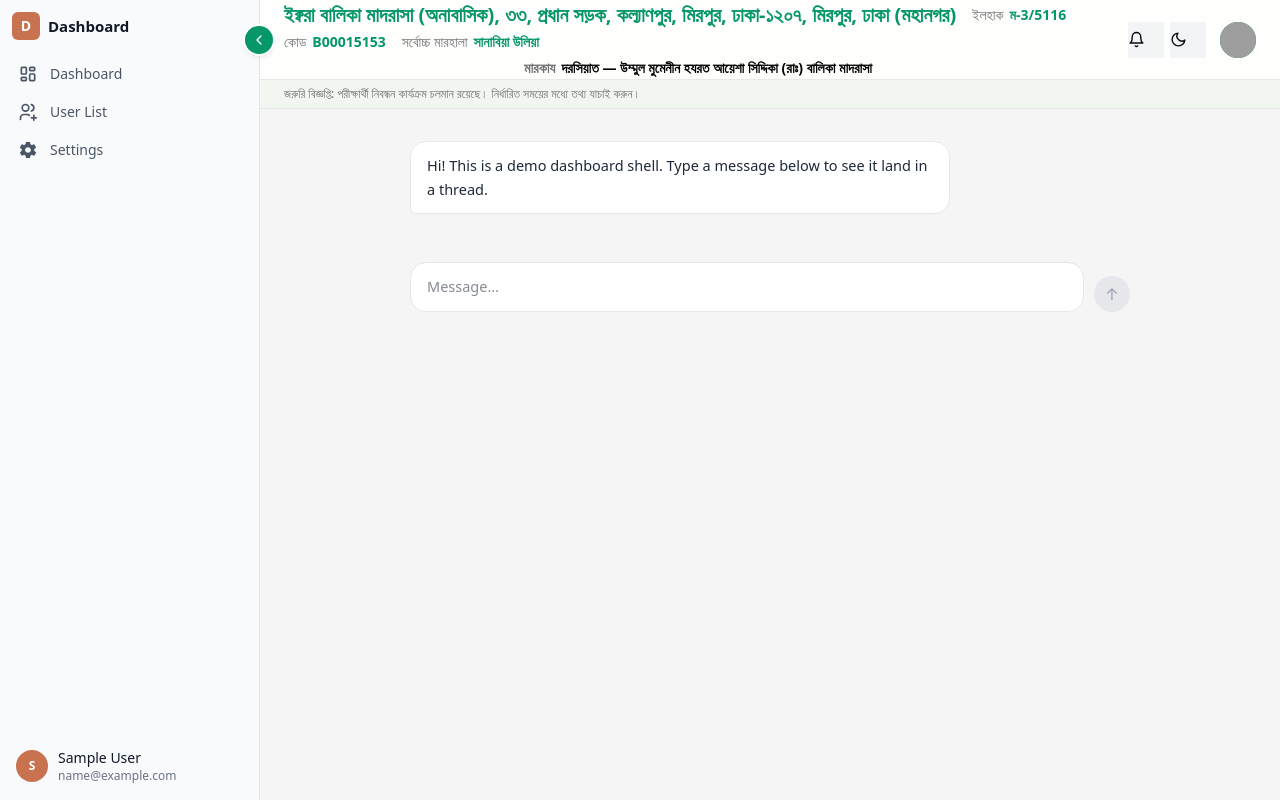
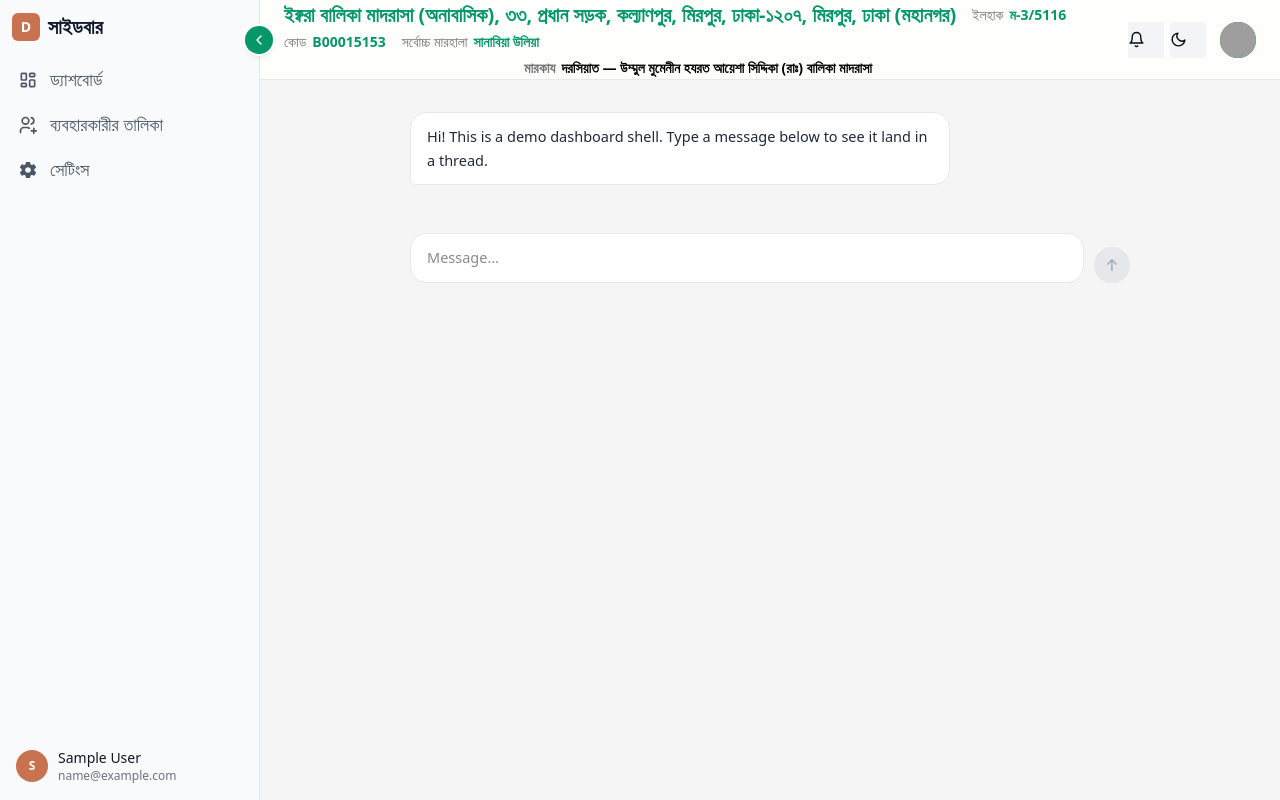
Before and after one commit to MdEmonProjects/employee-management-frontend, a React (Vite) app: page /dashboard in a window 1280 px wide. Built offline with nearby package versions, Linux system fonts and the light colour scheme; sample sign-in values are in the browser's storage; grey boxes are pictures that could not be loaded; a web font is replaced by a local one.

Commit message:
fixing dashboard

```diff
--- a/src/components/DashboardLayout.jsx
+++ b/src/components/DashboardLayout.jsx
@@ -161,9 +161,9 @@ export default function DashboardLayout() {
                 </div>
               </div>
             </header>
-            <div className="overflow-hidden border-b border-border/50 bg-section-header px-3 py-1.5 text-xs text-muted sm:px-6">
+            {/* <div className="overflow-hidden border-b border-border/50 bg-section-header px-3 py-1.5 text-xs text-muted sm:px-6">
               <p className="truncate font-bengali">জরুরি বিজ্ঞপ্তি: পরীক্ষার্থী নিবন্ধন কার্যক্রম চলমান রয়েছে। নির্ধারিত সময়ের মধ্যে তথ্য যাচাই করুন।</p>
-            </div>
+            </div> */}
           </div>
 
           <main className="min-h-0 flex-1 bg-dashboard-workspace">
--- a/src/components/Sidebar/Sidebar.jsx
+++ b/src/components/Sidebar/Sidebar.jsx
@@ -88,7 +88,7 @@ export default function Sidebar() {
       <div className="flex items-center gap-2 p-3">
         <div className={`flex flex-1 items-center gap-2 ${sidebarCollapsed ? 'md:justify-center' : ''}`}>
           <div className="flex h-7 w-7 flex-shrink-0 items-center justify-center rounded-md bg-clay text-sm font-bold text-white">D</div>
-          <span className={`text-[15px] font-semibold text-gray-900 ${sidebarCollapsed ? 'md:hidden' : ''}`}>Dashboard</span>
+          <span className={`text-[20px] font-semibold text-gray-900 ${sidebarCollapsed ? 'md:hidden' : ''}`}>সাইডবার</span>
         </div>
         {/* <button
           onClick={() => dispatch(toggleUiSidebarCollapsed())}
@@ -149,7 +149,7 @@ export default function Sidebar() {
             to={`/dashboard/${item.route}`}
             end
             onClick={() => dispatch(closeUiMobileSidebar())}
-            className={({ isActive }) => `flex w-full items-center gap-3 rounded-lg px-2.5 py-2 text-sm ${isActive ? 'bg-white font-medium text-gray-900' : 'text-gray-600 hover:bg-gray-100'} ${sidebarCollapsed ? 'md:justify-center' : ''}`}
+            className={({ isActive }) => `flex w-full items-center gap-3 rounded-lg px-2.5 py-2 text-[18px] ${isActive ? 'bg-white font-medium text-gray-900' : 'text-gray-600 hover:bg-gray-100'} ${sidebarCollapsed ? 'md:justify-center' : ''}`}
             title={item.name}
           >
             <SvgIcon name={item.icon} />
--- a/src/components/Sidebar/data.js
+++ b/src/components/Sidebar/data.js
@@ -1,21 +1,21 @@
 export const menuData = [
   {
     id: '1',
-    name: 'Dashboard',
+    name: 'ড্যাশবোর্ড',
     route: 'dashboard',
     icon: 'Dashboard',
     subMenu: false,
   },
   {
     id: '2',
-    name: 'User List',
+    name: 'ব্যবহারকারীর তালিকা',
     route: 'userlist',
     icon: 'UserPlus',
     subMenu: false,
   },
   {
     id: '3',
-    name: 'Settings',
+    name: 'সেটিংস',
     route: 'settings',
     icon: 'IoMdSettings',
     subMenu: false,
```
